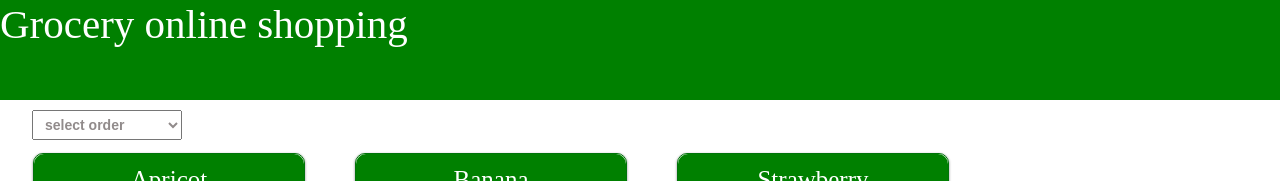
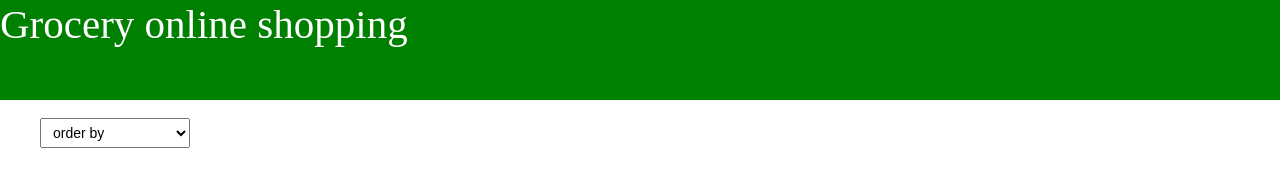
Before and after one commit to JuliRulquinha/Groceries, a plain HTML site: page Index.html in a window 1280 px wide. Shown: the top 181 px of the page. Drawn offline with Linux system fonts and the light colour scheme.

```diff
--- a/Index.html
+++ b/Index.html
@@ -7,15 +7,15 @@
             Grocery online shopping
         </header>
         <select id="select-display-order" onclick="reorder(event)">
-            <option value="select-order" selected>
-                select order
+            <option value="select-order" selected style="color: grey;">
+                order by
             </option>
 
-            <option value="highest price">
+            <option value="highest price" style="color: black;">
                 highest price
             </option>
 
-            <option value="lowest price">
+            <option value="lowest price" style="color: black;">
                 lowest price
             </option>
         </select>
--- a/Style.css
+++ b/Style.css
@@ -106,13 +106,13 @@
     width: 150px;
     top: 110px;
     left: 32px;
-    position: fixed;
+    position: relative;
 
 }
 
 select{
-    font-weight: bolder;
-    color: rgb(145, 139, 139);
+
+
     font-size: 14px;
     padding-left: 8px;
 }
```
Also changed, not shown: components/productCard.js (+14 -2 lines).
